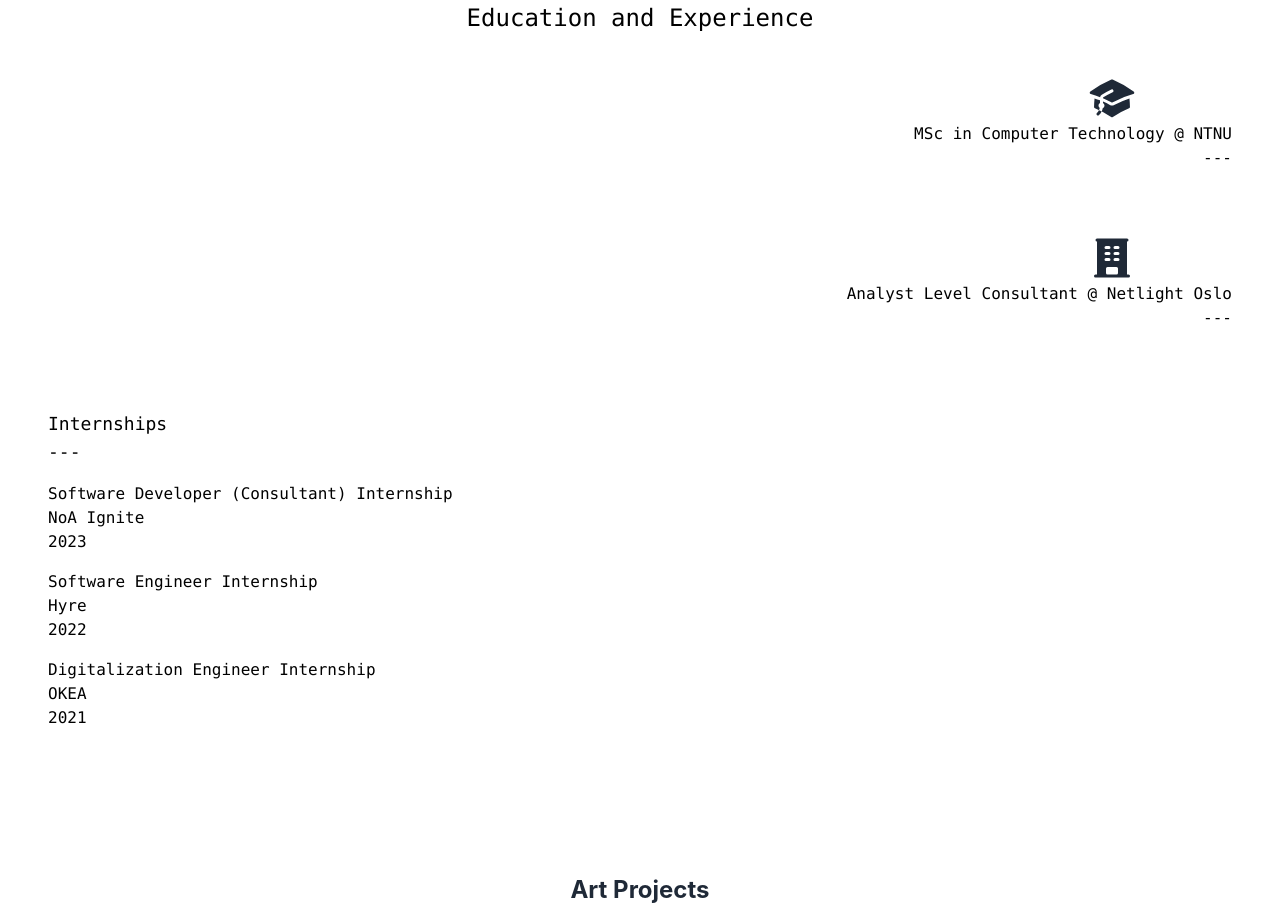
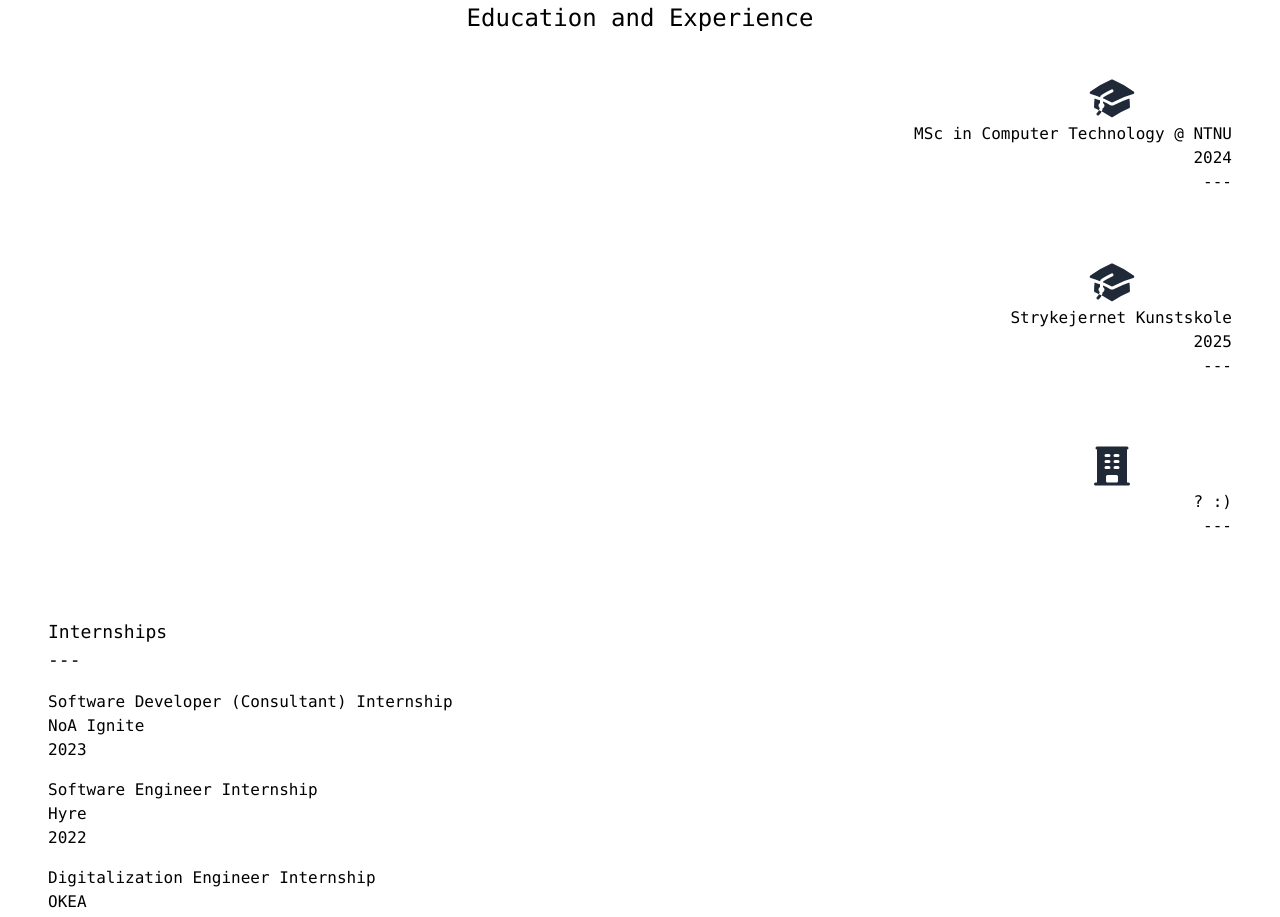
Before and after one commit to solveigua/portfolio, a React (Create React App) app in the folder wonkysketch/: page / in a window 1280 px wide. Shown: the part 1020-1937 px from the top of the page. Built offline with nearby package versions, Linux system fonts and the light colour scheme; a web font is replaced by a local one.

Commit message:
:speech_balloon: Update about and experience
After graduating and getting FIRED:))) thanks n******t.

```diff
--- a/wonkysketch/src/Home.js
+++ b/wonkysketch/src/Home.js
@@ -29,13 +29,25 @@ function Home() {
           <p className="font-mono mx-12 text-right">
             MSc in Computer Technology @ NTNU
             <br />
+            2024
+            <br />
+            ---
+          </p>
+        </div>
+        <div className="flex flex-col my-8">
+          <AcademicCapIcon className="h-12 w-12 text-gray-800 place-self-end mx-36" />
+          <p className="font-mono mx-12 text-right">
+            Strykejernet Kunstskole
+            <br />
+            2025
+            <br />
             ---
           </p>
         </div>
         <div className="flex flex-col my-8">
           <BuildingOfficeIcon className="h-12 w-12 text-gray-800 place-self-end mx-36" />
           <p className="font-mono mx-12 text-right">
-            Analyst Level Consultant @ Netlight Oslo
+            ? :)
             <br />
             ---
           </p>
--- a/wonkysketch/src/pages/About.js
+++ b/wonkysketch/src/pages/About.js
@@ -22,8 +22,9 @@ function About() {
           Solveig Aune
         </h1>
         <p className="mt-6 text-lg leading-8 text-gray-600">
-          Welcome to my portfolio website! I am a computer science student from
-          Norway getting my MSc in computer technology at NTNU.
+          Welcome to my portfolio website! I am a fullstack developer currently
+          taking a "gap year" in art school. <br /> I have an MSc in Computer
+          Science from NTNU and I like to draw.
         </p>
         <div className="mt-10 flex items-center justify-center gap-x-6">
           <a
```
